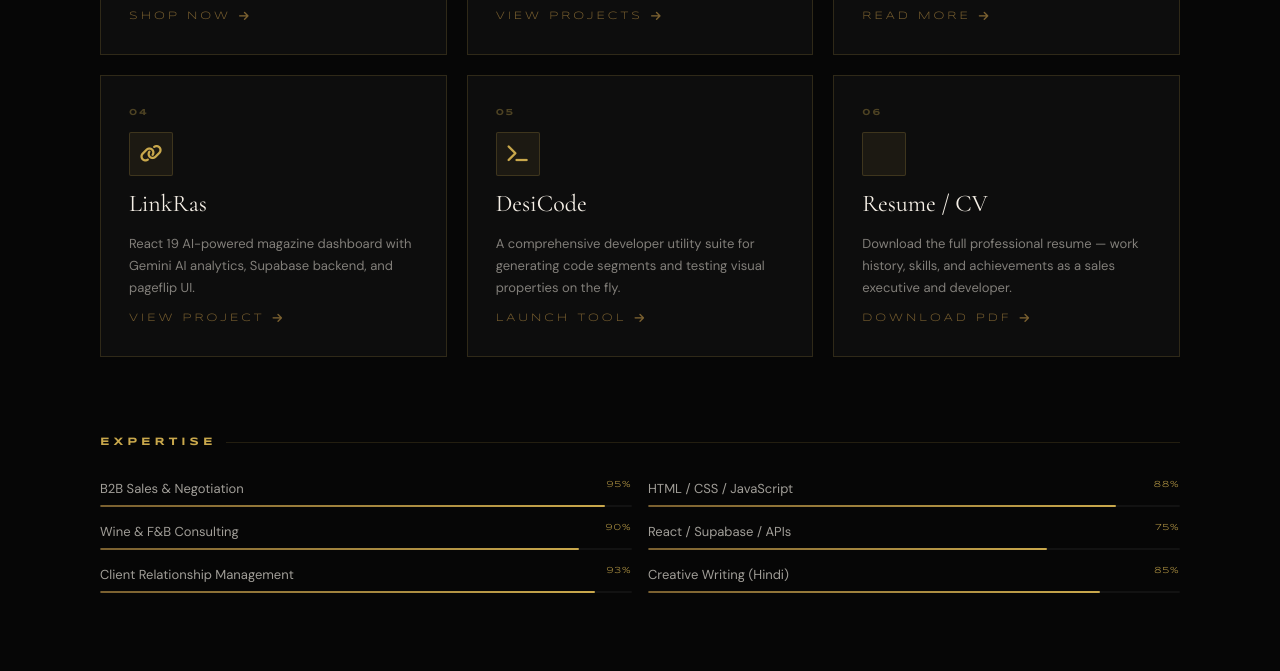
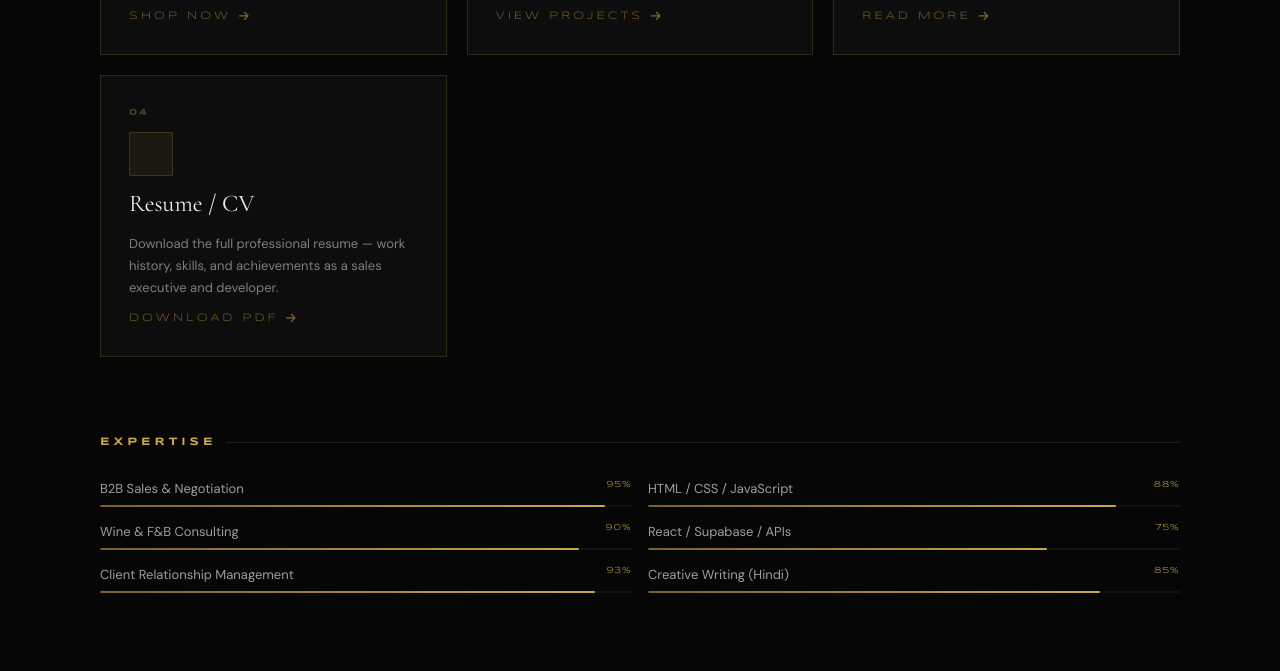
Before and after one commit to misurana/owner-site, a plain HTML site: page index.html in a window 1280 px wide. Shown: the part 1261-1932 px from the top of the page. Drawn offline with nearby package versions, Linux system fonts and the light colour scheme.

Commit message:
Redirect MJ Services Store to 1mr.in, remove LinkRas and DesiCode from Explore grid, update resume PDF

```diff
--- a/index.html
+++ b/index.html
@@ -457,7 +457,7 @@
 
   <div class="links-grid">
 
-    <a href="index.html" class="link-card reveal">
+    <a href="https://1mr.in" target="_blank" rel="noopener noreferrer" class="link-card reveal">
       <div class="link-card-num">01</div>
       <div class="link-card-icon"><i class="fa-solid fa-store"></i></div>
       <div class="link-card-title">MJ Services Store</div>
@@ -481,24 +481,8 @@
       <div class="link-card-arrow">Read More <i class="fa-solid fa-arrow-right"></i></div>
     </a>
 
-    <a href="linkras.html" class="link-card reveal">
+    <a href="assets/MUKESH_RANA_RESUME.pdf" download="Mukesh_Rana_Resume.pdf" class="link-card reveal reveal-d1">
       <div class="link-card-num">04</div>
-      <div class="link-card-icon"><i class="fa-solid fa-link"></i></div>
-      <div class="link-card-title">LinkRas</div>
-      <div class="link-card-desc">React 19 AI-powered magazine dashboard with Gemini AI analytics, Supabase backend, and pageflip UI.</div>
-      <div class="link-card-arrow">View Project <i class="fa-solid fa-arrow-right"></i></div>
-    </a>
-
-    <a href="desicode.html" class="link-card reveal reveal-d1">
-      <div class="link-card-num">05</div>
-      <div class="link-card-icon"><i class="fa-solid fa-terminal"></i></div>
-      <div class="link-card-title">DesiCode</div>
-      <div class="link-card-desc">A comprehensive developer utility suite for generating code segments and testing visual properties on the fly.</div>
-      <div class="link-card-arrow">Launch Tool <i class="fa-solid fa-arrow-right"></i></div>
-    </a>
-
-    <a href="assets/MUKESH_RANA_RESUME.pdf" download="Mukesh_Rana_Resume.pdf" class="link-card reveal reveal-d2">
-      <div class="link-card-num">06</div>
       <div class="link-card-icon"><i class="fa-solid fa-file-user"></i></div>
       <div class="link-card-title">Resume / CV</div>
       <div class="link-card-desc">Download the full professional resume — work history, skills, and achievements as a sales executive and developer.</div>
```
Also changed, not shown: owner.html (+2 -18 lines), 2 other files.
